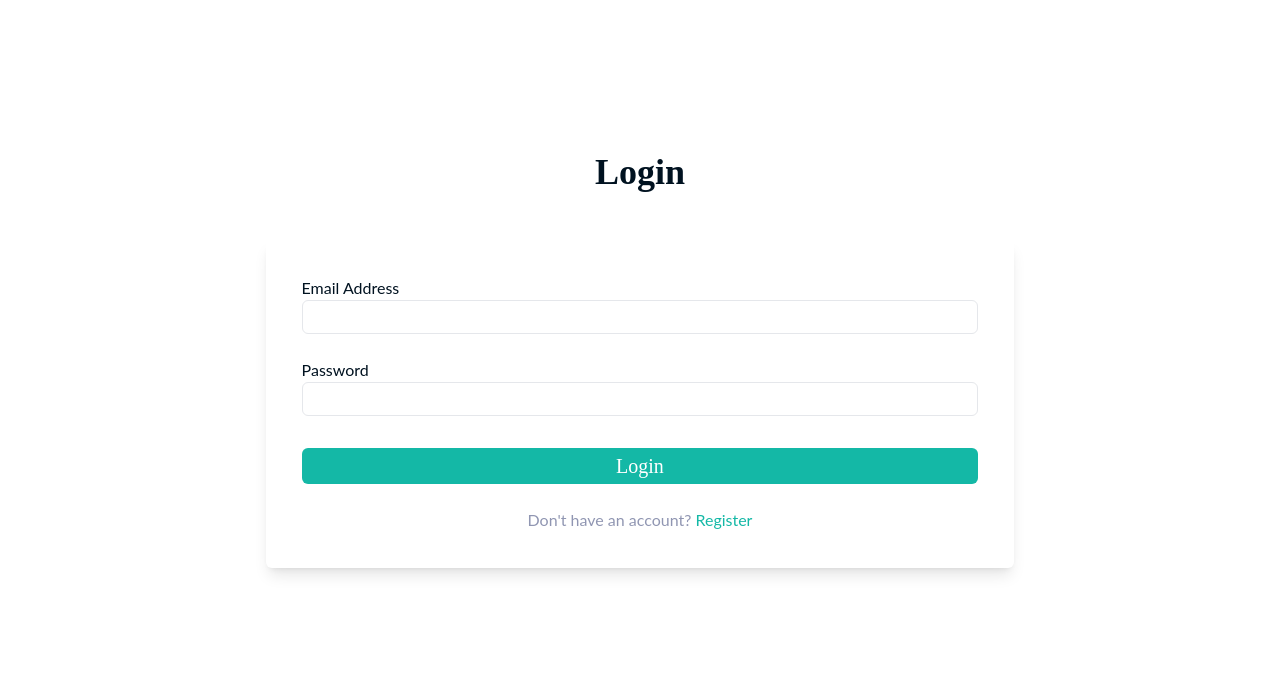
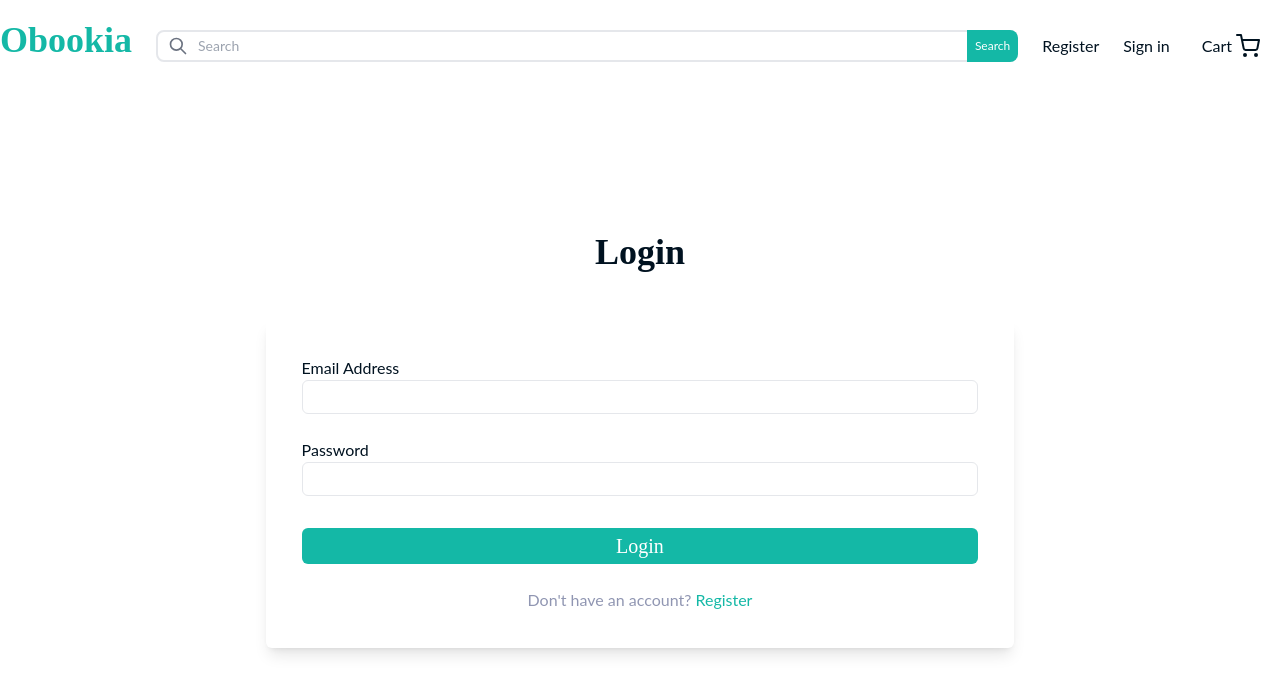
Before and after one commit to Yomna-J/Bookish, a React (Create React App) app in the folder client/: page /login in a window 1280 px wide. Shown: the top 694 px of the page. Built offline with nearby package versions, Linux system fonts and the light colour scheme.

Commit message:
feat: create search and navbar     - create search results page     - create navbar     - update routes     - update home route

```diff
--- a/client/src/App.tsx
+++ b/client/src/App.tsx
@@ -3,16 +3,20 @@ import Register from "./pages/Register";
 import Login from "./pages/Login";
 import { AuthProvider } from "./context/AuthContext";
 import Home from "./pages/Home";
+import Navbar from "./components/Navbar";
+import SearchResults from "./pages/SearchResults";
 
 const App: React.FC = () => {
   return (
     <div className="App text-darkGray">
       <Router>
         <AuthProvider>
+          <Navbar />
           <Routes>
-            <Route path="/home" element={<Home />} />
+            <Route path="/" element={<Home />} />
             <Route path="/register" element={<Register />} />
             <Route path="/login" element={<Login />} />
+            <Route path="/search" element={<SearchResults />} />
           </Routes>
         </AuthProvider>
       </Router>
--- a/client/src/components/Navbar.tsx
+++ b/client/src/components/Navbar.tsx
@@ -1,5 +1,196 @@
-const Navbar = () => {
-  return <div className=""></div>;
+import { useEffect, useState } from "react";
+import { Link } from "react-router-dom";
+import { useFormik } from "formik";
+import { RiAccountCircleFill } from "react-icons/ri";
+import { FiShoppingCart } from "react-icons/fi";
+import { useLocation, useNavigate } from "react-router-dom";
+import { useCart } from "react-use-cart";
+import { useAuth } from "../context/AuthContext"; // Import useAuth
+import { searchSchema } from "../schemas";
+
+const Navbar: React.FC = () => {
+  const [navbar, setNavbar] = useState(false);
+  const { user } = useAuth(); // Use useAuth here
+  const navigate = useNavigate();
+  const location = useLocation();
+  const searchQuery = new URLSearchParams(location.search).get("query");
+
+  const { totalItems } = useCart();
+
+  const toggleNavbar = () => {
+    setNavbar(!navbar);
+  };
+
+  const closeNavbar = () => {
+    setNavbar(false);
+  };
+
+  const onSubmit = async (values: { search: string }) => {
+    const searchValue = values.search ? values.search.trim() : "";
+
+    if (searchValue) {
+      navigate(`/search?query=${searchValue}`);
+    }
+  };
+
+  const { values, handleBlur, handleChange, handleSubmit, setFieldValue } =
+    useFormik({
+      initialValues: {
+        search: "",
+      },
+      validationSchema: searchSchema,
+      onSubmit,
+    });
+
+  const handleSearchChange = (event: React.ChangeEvent<HTMLInputElement>) => {
+    const { value } = event.target;
+
+    if (setFieldValue) {
+      setFieldValue("search", value);
+    }
+  };
+
+  useEffect(() => {
+    setFieldValue("search", searchQuery || "");
+  }, [searchQuery, setFieldValue]);
+
+  return (
+    <div className="">
+      <nav className="mx-auto gap-3 px-4 md:flex md:items-center md:px-0 lg:max-w-7xl">
+        <div className="flex items-center justify-between py-3 md:block md:py-5">
+          <Link to="/">
+            <h1 className="font-comfortaa text-4xl font-extrabold text-primary">
+              Obookia
+            </h1>
+          </Link>
+          <div className="md:hidden">
+            <button
+              className="rounded-md p-2 text-gray-700 outline-none focus:border focus:border-gray-400"
+              onClick={toggleNavbar}
+            >
+              {navbar ? (
+                <svg
+                  xmlns="http://www.w3.org/2000/svg"
+                  className="h-6 w-6"
+                  viewBox="0 0 20 20"
+                  fill="currentColor"
+                >
+                  <path
+                    fillRule="evenodd"
+                    d="M4.293 4.293a1 1 0 011.414 0L10 8.586l4.293-4.293a1 1 0 111.414 1.414L11.414 10l4.293 4.293a1 1 0 01-1.414 1.414L10 11.414l-4.293 4.293a1 1 0 01-1.414-1.414L8.586 10 4.293 5.707a1 1 0 010-1.414z"
+                    clipRule="evenodd"
+                  />
+                </svg>
+              ) : (
+                <svg
+                  xmlns="http://www.w3.org/2000/svg"
+                  className="h-6 w-6"
+                  fill="none"
+                  viewBox="0 0 24 24"
+                  stroke="currentColor"
+                  strokeWidth={2}
+                >
+                  <path
+                    strokeLinecap="round"
+                    strokeLinejoin="round"
+                    d="M4 6h16M4 12h16M4 18h16"
+                  />
+                </svg>
+              )}
+            </button>
+          </div>
+        </div>
+        <div
+          className={`mt-8 grow gap-6 p-3 md:mt-0 md:flex md:items-center md:justify-between md:pb-0 ${
+            navbar ? "flex flex-col " : "hidden"
+          }`}
+        >
+          <form className="grow" onSubmit={handleSubmit}>
+            <div className="relative">
+              <div className="pointer-events-none absolute inset-y-0 left-0 flex items-center pl-3">
+                <svg
+                  aria-hidden="true"
+                  className="h-5 w-5 text-gray-500 dark:text-gray-400"
+                  fill="none"
+                  stroke="currentColor"
+                  viewBox="0 0 24 24"
+                  xmlns="http://www.w3.org/2000/svg"
+                >
+                  <path
+                    strokeLinecap="round"
+                    strokeLinejoin="round"
+                    strokeWidth={2}
+                    d="M21 21l-6-6m2-5a7 7 0 11-14 0 7 7 0 0114 0z"
+                  />
+                </svg>
+              </div>
+
+              <input
+                type="text"
+                id="search"
+                className="block w-full rounded-lg border-2 bg-white p-1 pl-10 text-sm outline-none focus:border-primary focus:ring-primary "
+                placeholder="Search"
+                value={values.search}
+                onChange={handleSearchChange}
+                onBlur={handleBlur}
+              />
+              <button
+                type="submit"
+                className="absolute right-0 top-0 rounded-r-lg bg-primary p-2 text-xs text-white hover:bg-darkPrimary"
+                onClick={() => {}}
+              >
+                Search
+              </button>
+            </div>
+          </form>
+
+          {!user && (
+            <>
+              <Link
+                to="/register"
+                className="hover:text-primary"
+                onClick={closeNavbar}
+              >
+                Register
+              </Link>
+              <Link
+                to="/signin"
+                className="hover:text-primary"
+                onClick={closeNavbar}
+              >
+                Sign in
+              </Link>
+            </>
+          )}
+
+          <div className="flex flex-col gap-6 md:flex-row md:gap-3">
+            <Link to="/cart" className=" hover:text-primary">
+              <div className="flex gap-1 hover:cursor-pointer hover:text-primary  md:px-2">
+                Cart
+                <span className="relative inline-block">
+                  <FiShoppingCart className="text-2xl" />
+                  {totalItems > 0 && (
+                    <span className="absolute top-0 right-0 inline-flex translate-x-1/2 -translate-y-1/2 transform items-center justify-center rounded-full bg-primary px-2 py-1 text-xs font-bold leading-none text-white">
+                      {totalItems}
+                    </span>
+                  )}
+                </span>
+              </div>
+            </Link>
+            {user?.token && (
+              <button
+                className="flex gap-1  hover:text-primary  md:px-2"
+                onClick={() => {}}
+              >
+                Account
+                <RiAccountCircleFill className="text-2xl" />
+              </button>
+            )}
+          </div>
+        </div>
+      </nav>
+    </div>
+  );
 };
 
 export default Navbar;
--- a/client/src/pages/Login.tsx
+++ b/client/src/pages/Login.tsx
@@ -32,7 +32,7 @@ const Login = () => {
       if (response.ok) {
         const user = { token: data.token };
         setUser(user);
-        navigate("/home", { replace: true });
+        navigate("/", { replace: true });
       } else if (response.status === 401) {
         actions.setFieldError("email", "Incorrect email or password");
         actions.setFieldError("password", "Incorrect email or password");
--- /dev/null
+++ b/client/src/pages/SearchResults.tsx
@@ -0,0 +1,96 @@
+import { useEffect, useState } from "react";
+import { useLocation } from "react-router-dom";
+import BookCard from "../components/BookCard";
+import { ToastContainer, toast } from "react-toastify";
+import { useCart } from "react-use-cart";
+
+type Book = {
+  id: string;
+  title: string;
+  authors: string[];
+  averageRating: number;
+  ratingsCount: number;
+  thumbnail: string;
+  price: number;
+};
+
+const SearchResults = () => {
+  const location = useLocation();
+  const searchParams = new URLSearchParams(location.search);
+  const searchQuery = searchParams.get("query");
+  const { addItem } = useCart();
+  const [searchResults, setSearchResults] = useState([]);
+  const [isLoading, setIsLoading] = useState(true);
+  const [error, setError] = useState(null);
+
+  useEffect(() => {
+    fetchData();
+  }, [searchQuery]);
+
+  const fetchData = async () => {
+    try {
+      setIsLoading(true);
+      setError(null);
+
+      if (searchQuery) {
+        const response = await fetch(
+          `http://localhost:5000/api/search?q=${searchQuery}`
+        ); // Replace with your actual backend API endpoint
+        if (response.ok) {
+          const data = await response.json();
+          setSearchResults(data);
+        } else {
+          console.error("Error:", response.status);
+        }
+      } else {
+        setSearchResults([]);
+      }
+
+      setIsLoading(false);
+    } catch (error) {
+      console.error("Error fetching search results:", error);
+      setIsLoading(false);
+    }
+  };
+
+  const handleAddToCart = (book: Book) => {
+    addItem(book);
+    toast.success("Book added to cart successfully!", {
+      position: "bottom-left",
+      autoClose: 2000,
+      hideProgressBar: false,
+      pauseOnHover: true,
+      draggable: true,
+      progress: undefined,
+      theme: "light",
+    });
+  };
+
+  if (error) {
+    return <p>Error fetching search results. Please try again later.</p>;
+  }
+
+  return (
+    <div className="mx-auto px-4 md:px-0 lg:max-w-7xl">
+      <h1 className="my-7 text-2xl font-bold">Results</h1>
+      {isLoading ? (
+        <p>Loading...</p>
+      ) : searchResults.length > 0 ? (
+        <div className="grid grid-cols-1 gap-3 md:grid-cols-3 lg:grid-cols-4">
+          {searchResults.map((book: Book) => (
+            <BookCard
+              key={book.id}
+              book={book}
+              onClick={() => handleAddToCart(book)}
+            />
+          ))}
+        </div>
+      ) : (
+        <p>No results found.</p>
+      )}
+      <ToastContainer />
+    </div>
+  );
+};
+
+export default SearchResults;
```
